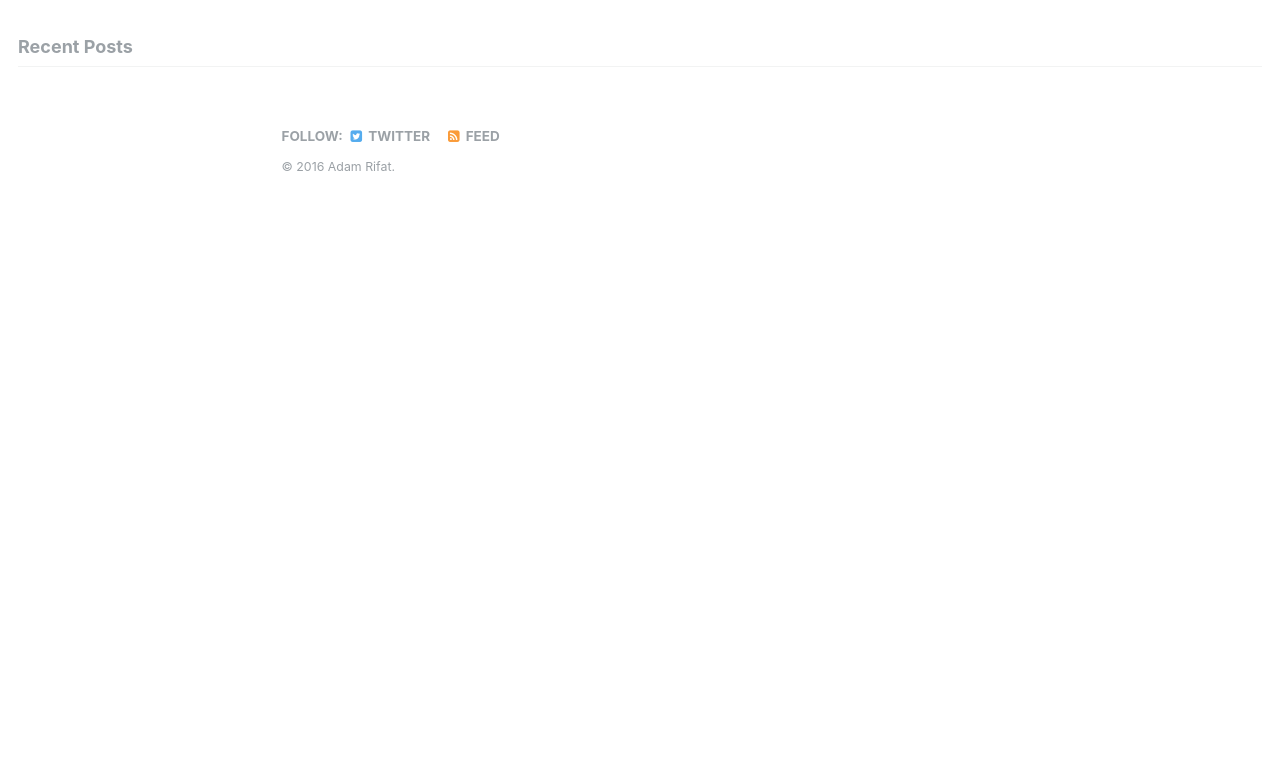
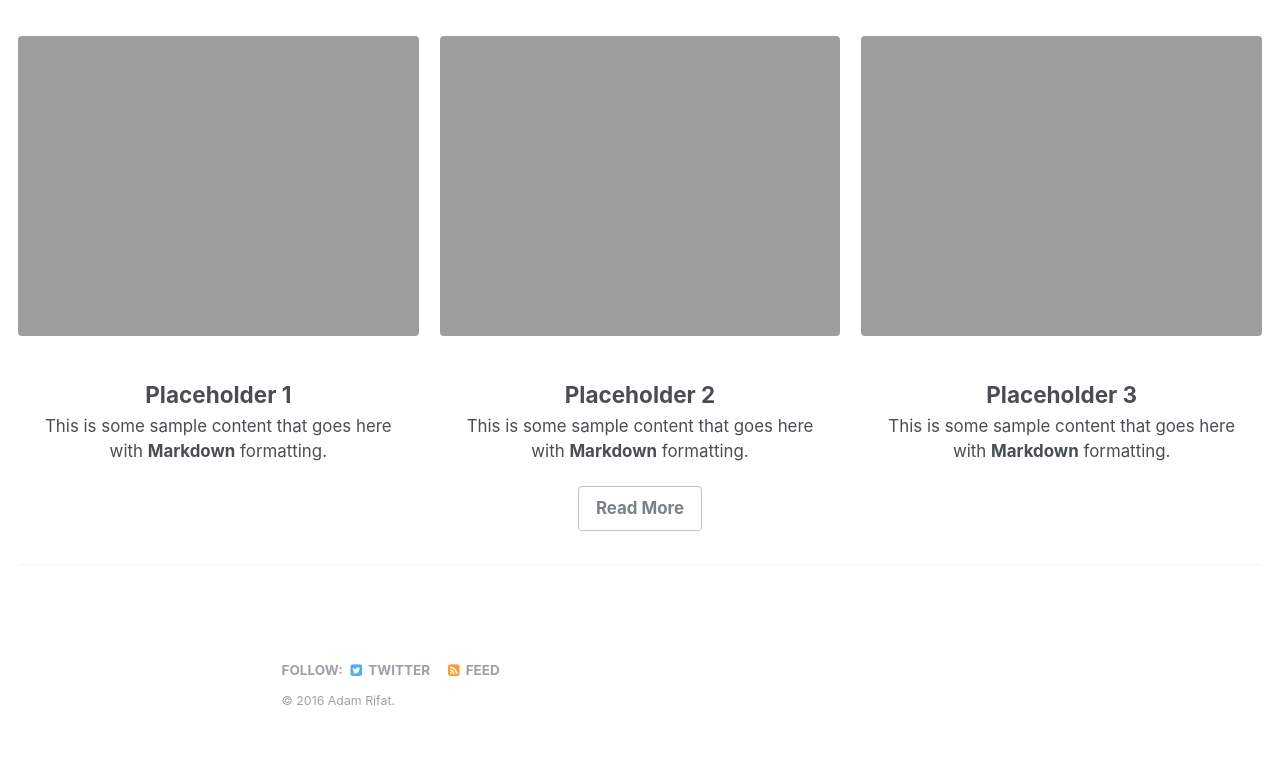
Before and after one commit to adster101/hastingsdigital, a Jekyll site: the page built from index.html, in a window 1280 px wide. Shown: the part 331-1096 px from the top of the page. Built offline with Jekyll 4.4.1, drawn with Linux system fonts in a browser that asks for light colours; the list of posts is cut into pages by our own code; before the commit the page ends 900 px from its top, so only the background shows below that.

Commit message:
Added intro blocks to homepage

```diff
--- a/_config.yml
+++ b/_config.yml
@@ -155,18 +155,18 @@ timezone: # http://en.wikipedia.org/wiki/List_of_tz_database_time_zones
 # Plugins
 gems:
   - jekyll-paginate
-  - jekyll-sitemap
-  - jekyll-gist
-  - jekyll-feed
-  - jemoji
+#  - jekyll-sitemap
+#  - jekyll-gist
+#  - jekyll-feed
+#  - jemoji
 
 # mimic GitHub Pages with --safe
 whitelist:
   - jekyll-paginate
-  - jekyll-sitemap
-  - jekyll-gist
-  - jekyll-feed
-  - jemoji
+#  - jekyll-sitemap
+#  - jekyll-gist
+#  - jekyll-feed
+#  - jemoji
 
 
 # Archives
--- a/index.html
+++ b/index.html
@@ -7,10 +7,26 @@ header:
   overlay_filter: 0.5
   cta_label: More Info
   cta_url: /about/
+  excerpt:
+feature_row:
+  - image_path: unsplash-gallery-image-1-th.jpg
+    alt: "placeholder image 1"
+    title: "Placeholder 1"
+    excerpt: "This is some sample content that goes here with **Markdown** formatting."
+  - image_path: unsplash-gallery-image-2-th.jpg
+    alt: "placeholder image 2"
+    title: "Placeholder 2"
+    excerpt: "This is some sample content that goes here with **Markdown** formatting."
+    url: "#test-link"
+    btn_label: "Read More"
+    btn_class: "btn--inverse"
+  - image_path: unsplash-gallery-image-3-th.jpg
+    alt: "Placeholder image 3"
+    title: "Placeholder 3"
+    excerpt: "This is some sample content that goes here with **Markdown** formatting."
 ---
-{% include base_path %}
 
-<h3 class="archive__subtitle">Recent Posts</h3>
+{% include feature_row %}
 
 {% for post in paginator.posts %}
   {% include archive-single.html %}
```
